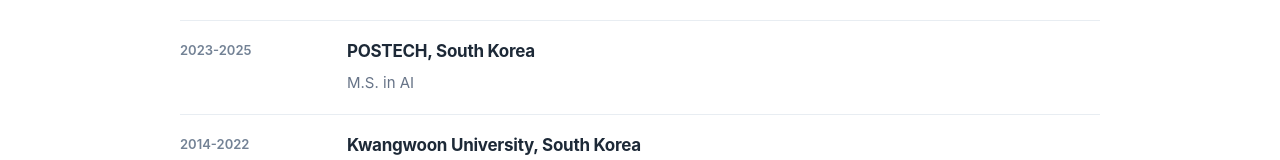
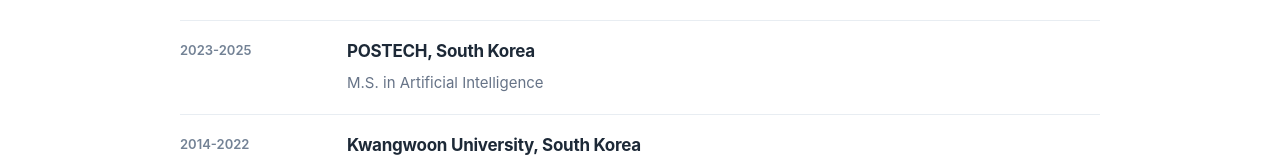
Before and after one commit to JongsooLee/jongsoolee.github.io, a plain HTML site: page index.html in a window 1280 px wide. Shown: the part 2138-2298 px from the top of the page. Drawn offline with Linux system fonts and the light colour scheme.

Commit message:
Update index.html

```diff
--- a/index.html
+++ b/index.html
@@ -104,7 +104,7 @@
 
     <section id="education"><div class="heading"><span class="num">02</span><h2>Education</h2></div>
       <div class="timeline"><span class="date">2025-Present</span><div><h3>POSTECH, South Korea</h3><p>Ph.D. Student in Convergence IT Engineering</p></div></div>
-      <div class="timeline"><span class="date">2023-2025</span><div><h3>POSTECH, South Korea</h3><p>M.S. in AI</p></div></div>
+      <div class="timeline"><span class="date">2023-2025</span><div><h3>POSTECH, South Korea</h3><p>M.S. in Artificial Intelligence</p></div></div>
       <div class="timeline"><span class="date">2014-2022</span><div><h3>Kwangwoon University, South Korea</h3><p>B.S. in Robotics</p></div></div>
       <!-- Add previous degrees here after verifying dates and institutions. -->
     </section>
```
